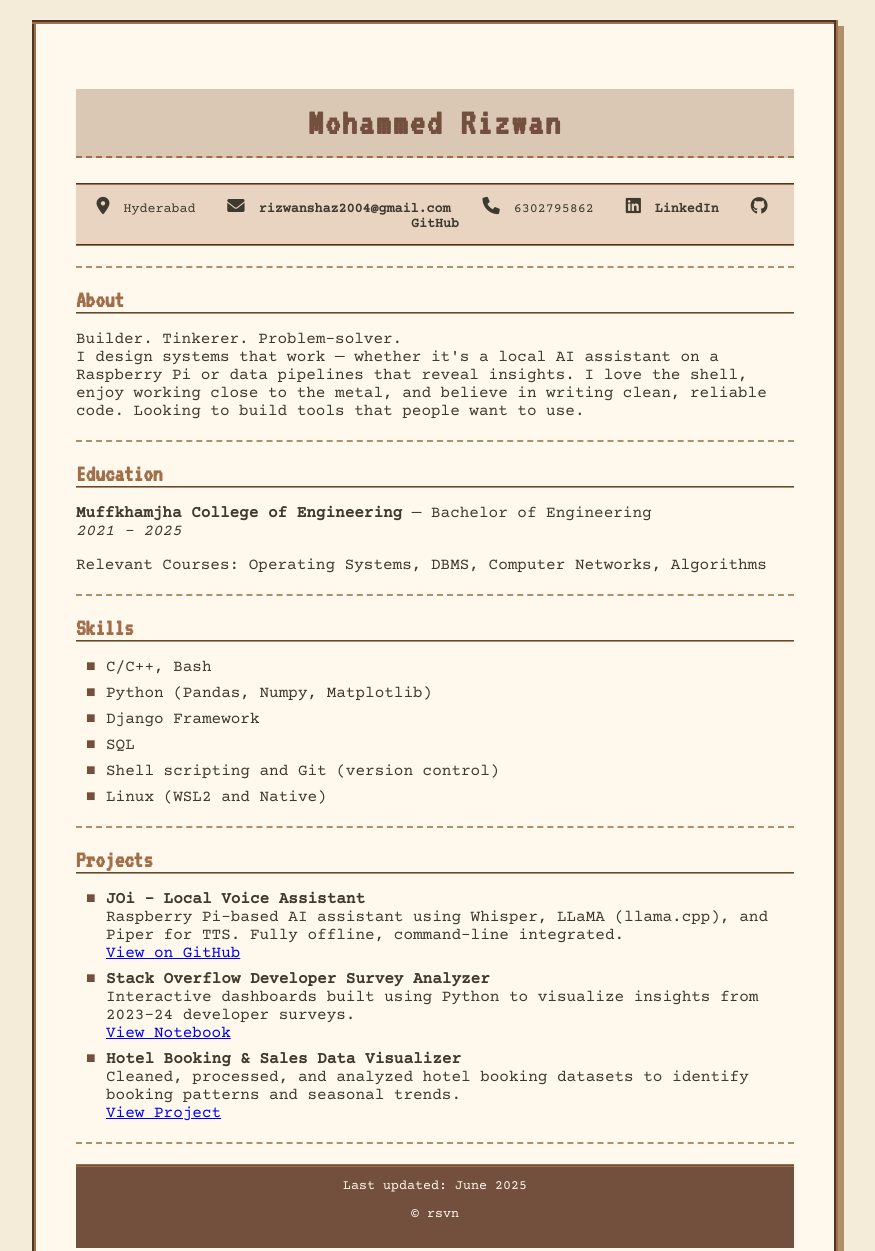
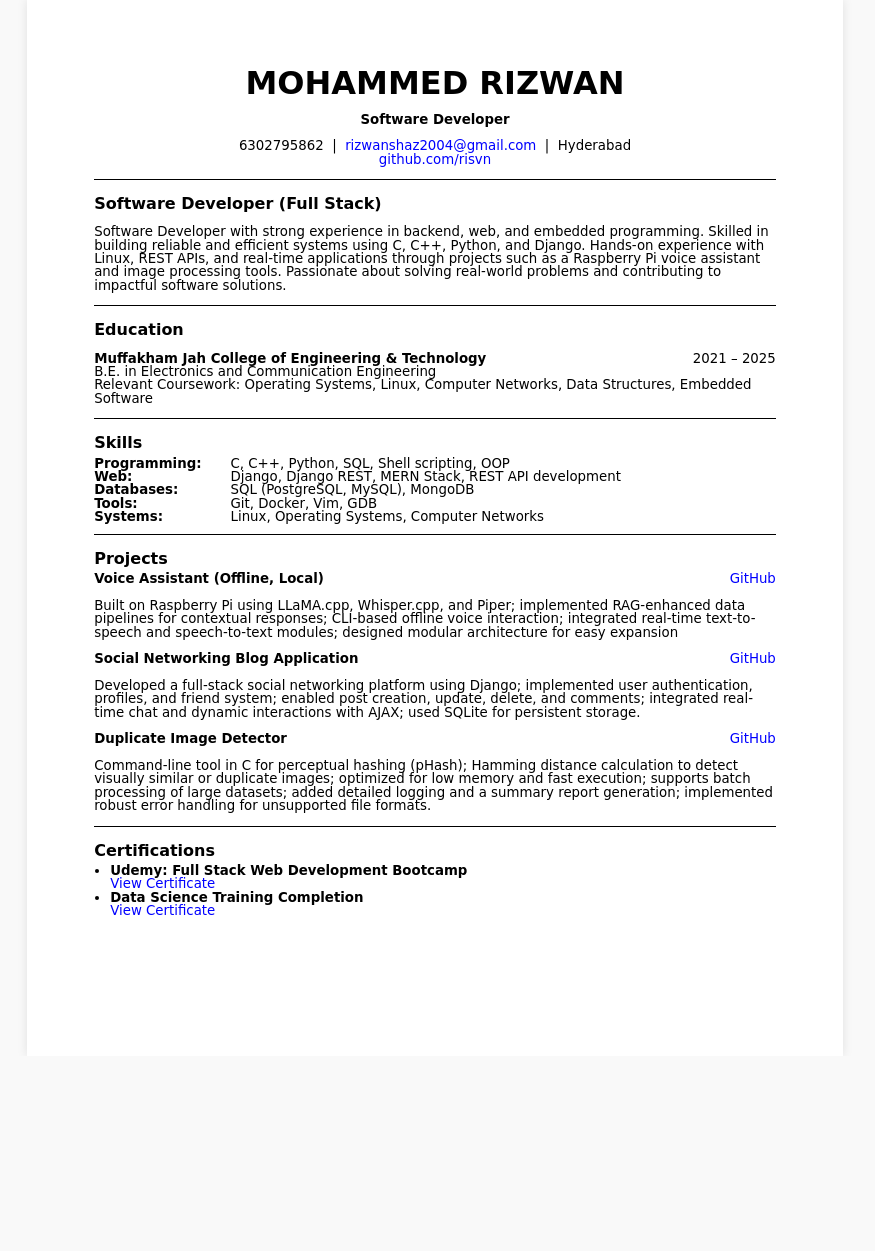
Before and after one commit to risvn/risvn, a plain HTML site: page docs/index.html in a window 1280 px wide. Shown: the top 1251 px of the page, without its empty margins (205-1080 px from the left). After the commit the page ends 1056 px from the top, so only its background shows below. Drawn offline with nearby package versions, Linux system fonts and the light colour scheme.

Commit message:
bio:update

```diff
--- a/docs/index.html
+++ b/docs/index.html
@@ -2,182 +2,144 @@
 <html lang="en">
 <head>
     <meta charset="UTF-8">
-  <meta name="viewport" content="width=device-width, initial-scale=1.0">
-  <title>Mohammed Rizwan - Resume</title>
-  <link rel="stylesheet" href="https://cdnjs.cloudflare.com/ajax/libs/font-awesome/6.0.0-beta3/css/all.min.css">
-  <link href="https://fonts.googleapis.com/css2?family=VT323&family=Courier+Prime&display=swap" rel="stylesheet">
+    <title>MOHAMMED RIZWAN - Resume</title>
     <style>
+        /* A4 page container */
         body {
-      background-color: #F4ECD8;
-      font-family: 'Courier Prime', monospace;
-      color: #3E3A2D;
-      margin: 20px;
-      font-size: 12pt;
+            margin: 0;
+            padding: 0;
+            font-family: "DejaVu Sans", "Helvetica", sans-serif;
+            font-size: 10pt;
+            line-height: 1.0;
+            display: flex;
+            justify-content: center;
+            background: #f9f9f9;
         }
-    table {
-      width: 65%;
-      margin: 0 auto;
-      border-collapse: collapse;
-      background-color: #FFF9ED;
-      border: 4px groove #A16E4A;
-      box-shadow: 6px 6px 0px #B18F6A;
+        .page {
+            width: 8.5in;
+            min-height: 11in;
+            padding: 0.7in;
+            background: white;
+            box-shadow: 0 0 10px rgba(0,0,0,0.1);
+            box-sizing: border-box;
         }
-    td {
-      padding: 40px;
-      vertical-align: top;
-    }
-    h1 {
-      font-family: 'VT323', monospace;
-      font-size: 28pt;
-      text-align: center;
-      color: #734F3D;
-      background-color: #DAC8B5;
-      padding: 15px;
-      border-bottom: 2px dashed #A16E4A;
-      letter-spacing: 2px;
-    }
-    h2 {
-      font-family: 'VT323', monospace;
-      font-size: 18pt;
-      color: #A16E4A;
-      border-bottom: 2px groove #B18F6A;
-      margin-bottom: 10px;
-    }
-    .contact {
-      text-align: center;
-      font-size: 10pt;
-      padding: 12px;
-      background-color: #E9D4C2;
-      border-top: 2px groove #A16E4A;
-      border-bottom: 2px groove #A16E4A;
-    }
-    .contact a {
-      color: #3E3A2D;
-      text-decoration: none;
-      font-weight: bold;
-    }
-    .contact a:hover {
-      color: #B18F6A;
-      text-decoration: underline;
-    }
-    .section {
-      margin-bottom: 20px;
-    }
-    ul {
-      list-style-type: none;
-      margin-left: 10px;
-      padding-left: 0;
-    }
-    li {
-      margin-bottom: 8px;
-      position: relative;
-      padding-left: 20px;
-    }
-    li:before {
-      content: '■'; /* Pixelated square bullet */
-      position: absolute;
-      position: absolute;
-      left: 0;
-      color: #734F3D;
-      font-size: 12pt;
-    }
-    hr {
-      border: none;
-      border-top: 2px dashed #B18F6A;
-      margin: 20px 0;
-    }
-    .footer {
-      text-align: center;
-      font-size: 10pt;
-      color: #FFF9ED;
-      padding: 12px;
-      background-color: #734F3D;
-      border-top: 3px double #A16E4A;
-    }
-    i {
-      color: #3E3A2D;
-      margin-right: 6px;
-      font-size: 13pt;
-    }
+
+        h1, h2 { margin: 0; }
+        h1 { font-size: 24pt; }
+        h2 { font-size: 12pt; font-weight: bold; margin-top: 12pt; margin-bottom: 4pt; }
+
+        a { color: blue; text-decoration: none; }
+        a:hover { text-decoration: underline; }
+
+        hr { border: none; border-top: 1px solid black; margin: 6pt 0; }
+
+        ul { list-style-type: disc; margin: 0 0 0 1.2em; padding: 0; }
+        li { margin: 0; padding: 0; }
+
+        table { width: 100%; border-collapse: collapse; margin-bottom: 8pt; }
+        td { vertical-align: top; padding: 0; }
+        .left { width: 20%; font-weight: bold; }
+        .right { width: 80%; }
+
+        .project { margin-bottom: 1em; }
+        .project-title { display: flex; justify-content: space-between; align-items: baseline; }
+        .project-title a { font-weight: normal; font-size: 10pt; }
+
+        .sectionline { margin: 4pt 0; }
     </style>
 </head>
 <body>
-  <table>
-    <tr>
-      <td>
-        <h1>Mohammed Rizwan</h1>
-        <div class="contact">
-          <i class="fas fa-map-marker-alt"></i> Hyderabad &nbsp;&nbsp;
-          <i class="fas fa-envelope"></i> <a href="mailto:rizwanshaz2004@gmail.com">rizwanshaz2004@gmail.com</a> &nbsp;&nbsp;
-          <i class="fas fa-phone"></i> 6302795862 &nbsp;&nbsp;
-          <i class="fab fa-linkedin"></i> <a href="https://www.linkedin.com/in/mohammed-rizwan-3a949423b/">LinkedIn</a> &nbsp;&nbsp;
-          <i class="fab fa-github"></i> <a href="https://github.com/RISVN">GitHub</a>
-        </div>
 
-        <hr>
+<div class="page">
 
-        <div class="section">
-          <h2>About</h2>
+    <!-- Header -->
+    <div style="text-align:center;">
+        <h1><b>MOHAMMED RIZWAN</b></h1>
+        <p><b>Software Developer</b></p>
         <p>
-            Builder. Tinkerer. Problem-solver.<br>
-            I design systems that work — whether it's a local AI assistant on a Raspberry Pi or data pipelines that reveal insights. I love the shell, enjoy working close to the metal, and believe in writing clean, reliable code. Looking to build tools that people want to use.
+            6302795862 &nbsp;|&nbsp;
+            <a href="mailto:rizwanshaz2004@gmail.com">rizwanshaz2004@gmail.com</a> &nbsp;|&nbsp; Hyderabad<br>
+            <a href="https://github.com/risvn">github.com/risvn</a>
         </p>
     </div>
 
     <hr>
 
-        <div class="section">
+    <!-- Professional Summary -->
+    <h2>Software Developer (Full Stack)</h2>
+    <p>
+    Software Developer with strong experience in backend, web, and embedded programming.
+    Skilled in building reliable and efficient systems using C, C++, Python, and Django.
+    Hands-on experience with Linux, REST APIs, and real-time applications through projects such as a Raspberry Pi voice assistant and image processing tools.
+    Passionate about solving real-world problems and contributing to impactful software solutions.
+    </p>
+    <div class="sectionline"><hr></div>
+
+    <!-- Education -->
     <h2>Education</h2>
-          <p><strong>Muffkhamjha College of Engineering</strong> — Bachelor of Engineering<br>
-          <em>2021 – 2025</em></p>
-          <p>Relevant Courses: Operating Systems, DBMS, Computer Networks, Algorithms</p>
+    <p>
+    <b>Muffakham Jah College of Engineering &amp; Technology</b> <span style="float:right;">2021 &ndash; 2025</span><br>
+    B.E. in Electronics and Communication Engineering<br>
+    Relevant Coursework: Operating Systems, Linux, Computer Networks, Data Structures, Embedded Software
+    </p>
+    <div class="sectionline"><hr></div>
+
+    <!-- Skills -->
+    <h2>Skills</h2>
+    <table>
+        <tr><td class="left">Programming:</td><td class="right">C, C++, Python, SQL, Shell scripting, OOP</td></tr>
+        <tr><td class="left">Web:</td><td class="right">Django, Django REST, MERN Stack, REST API development</td></tr>
+        <tr><td class="left">Databases:</td><td class="right">SQL (PostgreSQL, MySQL), MongoDB</td></tr>
+        <tr><td class="left">Tools:</td><td class="right">Git, Docker, Vim, GDB</td></tr>
+        <tr><td class="left">Systems:</td><td class="right">Linux, Operating Systems, Computer Networks</td></tr>
+    </table>
+    <div class="sectionline"><hr></div>
+
+    <!-- Projects -->
+    <h2>Projects</h2>
+
+    <div class="project">
+        <div class="project-title">
+            <b>Voice Assistant (Offline, Local)</b>
+            <a href="https://github.com/risvn/voice-assistant">GitHub</a>
+        </div>
+        <p>
+        Built on Raspberry Pi using LLaMA.cpp, Whisper.cpp, and Piper; implemented RAG-enhanced data pipelines for contextual responses; CLI-based offline voice interaction; integrated real-time text-to-speech and speech-to-text modules; designed modular architecture for easy expansion
+        </p>
     </div>
 
-        <hr>
-
-        <div class="section">
-          <h2>Skills</h2>
-          <ul>
-            <li>C/C++, Bash</li>
-            <li>Python (Pandas, Numpy, Matplotlib)</li>
-            <li>Django Framework</li>
-            <li>SQL</li>
-            <li>Shell scripting and Git (version control)</li>
-            <li>Linux (WSL2 and Native)</li>
-          </ul>
+    <div class="project">
+        <div class="project-title">
+            <b>Social Networking Blog Application</b>
+            <a href="https://github.com/risvn/web-app">GitHub</a>
+        </div>
+        <p>
+        Developed a full-stack social networking platform using Django; implemented user authentication, profiles, and friend system; enabled post creation, update, delete, and comments; integrated real-time chat and dynamic interactions with AJAX; used SQLite for persistent storage.
+        </p>
     </div>
 
-        <hr>
-
-        <div class="section">
-          <h2>Projects</h2>
-          <ul>
-            <li>
-              <strong>JOi – Local Voice Assistant</strong><br>
-              Raspberry Pi-based AI assistant using Whisper, LLaMA (llama.cpp), and Piper for TTS. Fully offline, command-line integrated.<br>
-              <a href="https://github.com/risvn/JOi">View on GitHub</a>
-            </li>
-            <li>
-              <strong>Stack Overflow Developer Survey Analyzer</strong><br>
-              Interactive dashboards built using Python to visualize insights from 2023–24 developer surveys.<br>
-              <a href="https://github.com/RISVN/DATA_VIZ/blob/main/stack_annual_survey_2023.ipynb">View Notebook</a>
-            </li>
-            <li>
-              <strong>Hotel Booking & Sales Data Visualizer</strong><br>
-              Cleaned, processed, and analyzed hotel booking datasets to identify booking patterns and seasonal trends.<br>
-              <a href="https://github.com/RISVN/DATA_VIZ/blob/main/hotel_project_1.ipynb">View Project</a>
-            </li>
-          </ul>
+    <div class="project">
+        <div class="project-title">
+            <b>Duplicate Image Detector</b>
+            <a href="https://github.com/risvn/imgproc">GitHub</a>
+        </div>
+        <p>
+        Command-line tool in C for perceptual hashing (pHash); Hamming distance calculation to detect visually similar or duplicate images; optimized for low memory and fast execution; supports batch processing of large datasets; added detailed logging and a summary report generation; implemented robust error handling for unsupported file formats.
+        </p>
     </div>
 
-        <hr>
+    <div class="sectionline"><hr></div>
 
- <div class="footer">
-          Last updated: June 2025
-          <p>&copy; rsvn</p>
+    <!-- Certifications -->
+    <h2>Certifications</h2>
+    <ul>
+        <li><b>Udemy: Full Stack Web Development Bootcamp</b><br>
+            <a href="https://www.udemy.com/certificate/UC-a33d6f57-0448-4581-8bd7-35864363f7fc">View Certificate</a></li>
+        <li><b>Data Science Training Completion</b><br>
+            <a href="https://github.com/risvn/data_viz/blob/main/certificate/Mohammed%20Rizwan_Training%20Completion.jpg">View Certificate</a></li>
+    </ul>
+
 </div>
-      </td>
-    </tr>
-  </table>
+
 </body>
 </html>
```
Also changed, not shown: 1 other file. Lines whose indentation alone changed are shown as unchanged.
